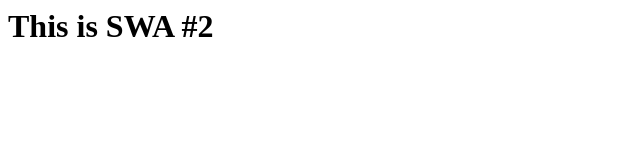
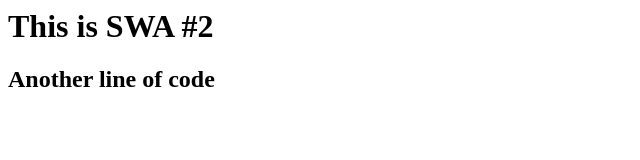
Before and after one commit to lbbtog/static-web-app-2, a plain HTML site: page index.html in a window 1280 px wide. Shown: the whole page, without its empty margins (0-640 px from the left). Drawn offline with Linux system fonts and the light colour scheme.

Commit message:
added new line of code

```diff
--- a/index.html
+++ b/index.html
@@ -2,5 +2,6 @@
     <head><title>Web App #2</title></head>
     <body>
         <h1>This is SWA #2</h1>
+        <h2>Another line of code</h2>
     </body>
 </html>
```
